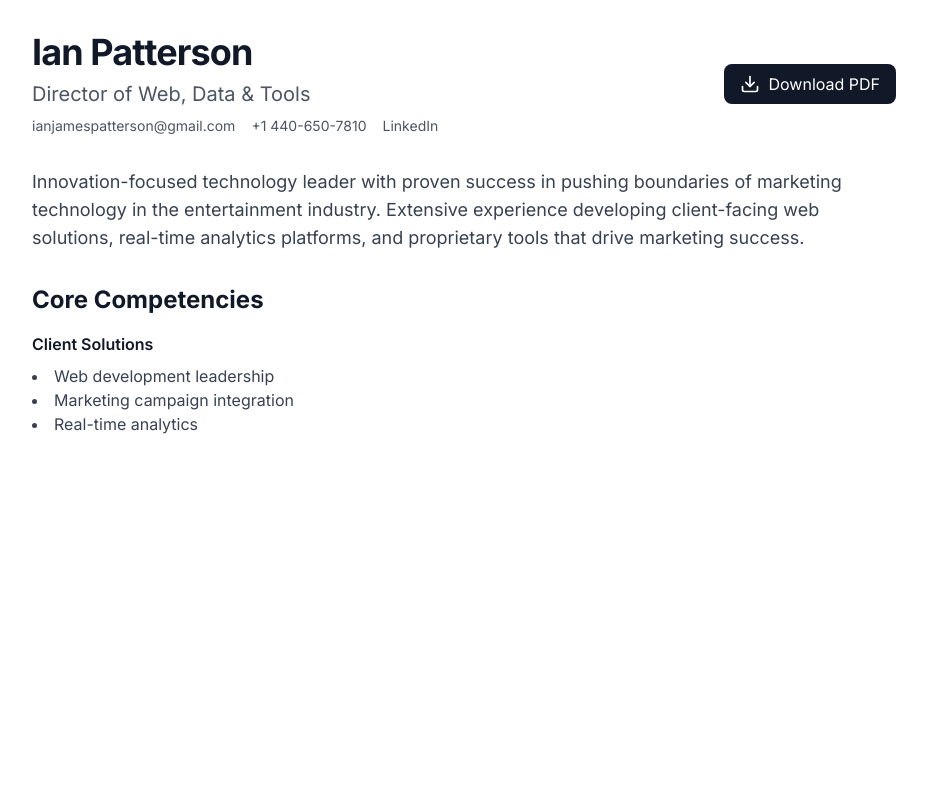
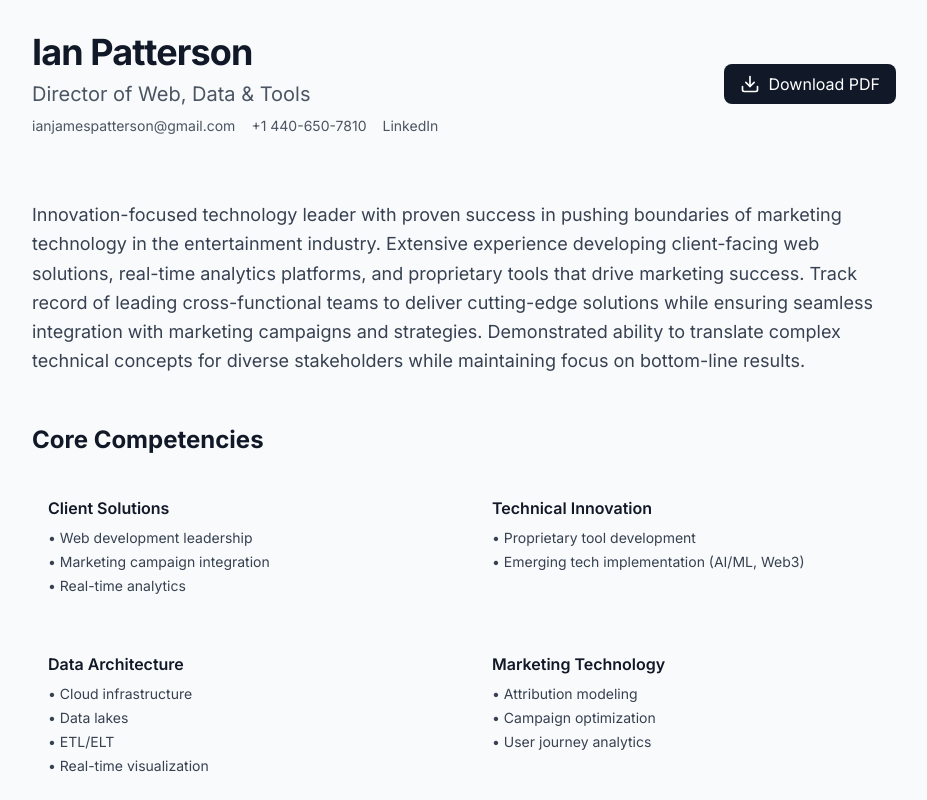
Before and after one commit to ijpatter1/ijpatter1.github.io, a Next.js app: page / in a window 1280 px wide. Shown: the top 800 px of the page, without its empty margins (176-1103 px from the left). Built offline with nearby package versions, Linux system fonts and the light colour scheme.

Commit message:
update page

```diff
--- a/app/page.tsx
+++ b/app/page.tsx
@@ -1,35 +1,19 @@
 import Header from './components/Header'
+import Summary from './components/Summary'
+import CoreCompetencies from './components/CoreCompetencies'
+import Experience from './components/Experience'
+import TechnicalExpertise from './components/TechnicalExpertise'
 
 export default function Home() {
   return (
-    <div className="min-h-screen">
+    <div className="min-h-screen bg-gray-50 dark:bg-gray-900">
       <Header />
 
-      <main className="max-w-4xl mx-auto px-4 pb-16">
-        <section className="mb-8">
-          <p className="text-lg text-gray-700 dark:text-gray-300">
-            Innovation-focused technology leader with proven success in pushing boundaries of marketing technology
-            in the entertainment industry. Extensive experience developing client-facing web solutions,
-            real-time analytics platforms, and proprietary tools that drive marketing success.
-          </p>
-        </section>
-
-        <section className="mb-8">
-          <h2 className="text-2xl font-bold mb-4">Core Competencies</h2>
-          <div className="grid grid-cols-1 md:grid-cols-2 gap-4">
-            <div className="space-y-2">
-              <h3 className="font-semibold">Client Solutions</h3>
-              <ul className="list-disc list-inside text-gray-700 dark:text-gray-300">
-                <li>Web development leadership</li>
-                <li>Marketing campaign integration</li>
-                <li>Real-time analytics</li>
-              </ul>
-            </div>
-            {/* Add more competencies here */}
-          </div>
-        </section>
-
-        {/* We'll add more sections below */}
+      <main className="max-w-4xl mx-auto px-4 py-8">
+        <Summary />
+        <CoreCompetencies />
+        <Experience />
+        <TechnicalExpertise />
       </main>
     </div>
   )
```
